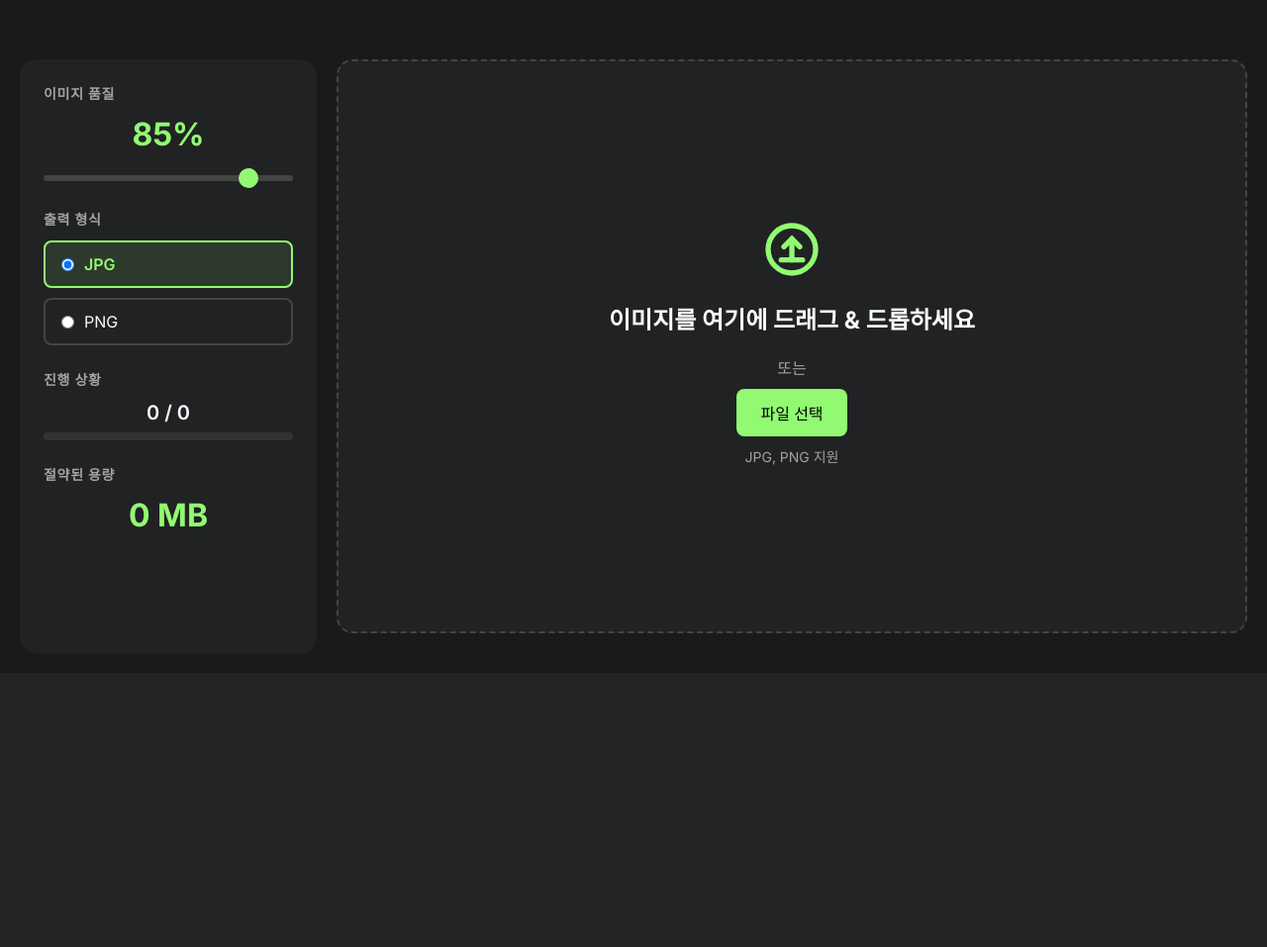
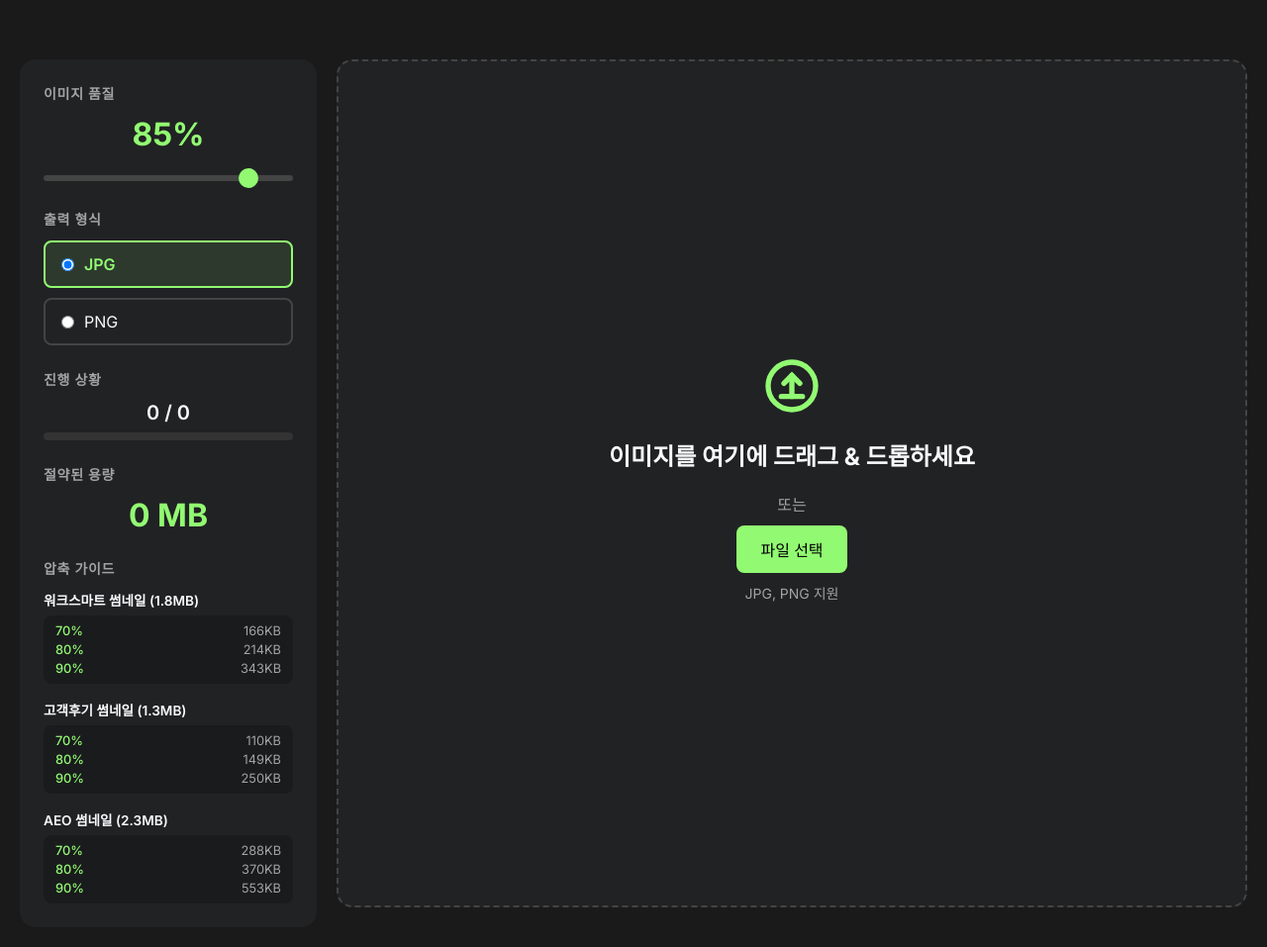
Before and after one commit to philip243/philip, a Flask app: page / in a window 1280 px wide. Shown: the part 193-1150 px from the top of the page at 99% size. Before the commit the page ends 833 px from the top, so only its background shows below. Run offline with Flask 3, Linux system fonts and the light colour scheme; some libraries are stand-ins or nearby versions.

Commit message:
Add compression guide to sidebar

```diff
--- a/static/style.css
+++ b/static/style.css
@@ -406,6 +406,45 @@ input[type=range]::-webkit-slider-thumb:hover {
     color: white;
 }
 
+/* Compression Guide */
+.compression-guide {
+    display: flex;
+    flex-direction: column;
+    gap: 16px;
+    font-size: 0.8rem;
+}
+
+.guide-item h4 {
+    color: var(--text-main);
+    font-size: 0.85rem;
+    margin-bottom: 6px;
+    font-weight: 600;
+}
+
+.guide-item ul {
+    list-style: none;
+    padding: 0;
+    background-color: rgba(0, 0, 0, 0.2);
+    border-radius: 8px;
+    padding: 8px 12px;
+}
+
+.guide-item li {
+    display: flex;
+    justify-content: space-between;
+    color: var(--text-muted);
+    margin-bottom: 4px;
+}
+
+.guide-item li:last-child {
+    margin-bottom: 0;
+}
+
+.guide-item li span:first-child {
+    color: var(--primary-color);
+    font-weight: 500;
+}
+
 /* Responsive */
 @media (max-width: 1024px) {
     .main-layout {
--- a/templates/index.html
+++ b/templates/index.html
@@ -58,6 +58,36 @@
                     <div class="total-saved" id="total-saved">0 MB</div>
                 </div>
 
+                <div class="sidebar-section">
+                    <h3>압축 가이드</h3>
+                    <div class="compression-guide">
+                        <div class="guide-item">
+                            <h4>워크스마트 썸네일 (1.8MB)</h4>
+                            <ul>
+                                <li><span>70%</span> <span>166KB</span></li>
+                                <li><span>80%</span> <span>214KB</span></li>
+                                <li><span>90%</span> <span>343KB</span></li>
+                            </ul>
+                        </div>
+                        <div class="guide-item">
+                            <h4>고객후기 썸네일 (1.3MB)</h4>
+                            <ul>
+                                <li><span>70%</span> <span>110KB</span></li>
+                                <li><span>80%</span> <span>149KB</span></li>
+                                <li><span>90%</span> <span>250KB</span></li>
+                            </ul>
+                        </div>
+                        <div class="guide-item">
+                            <h4>AEO 썸네일 (2.3MB)</h4>
+                            <ul>
+                                <li><span>70%</span> <span>288KB</span></li>
+                                <li><span>80%</span> <span>370KB</span></li>
+                                <li><span>90%</span> <span>553KB</span></li>
+                            </ul>
+                        </div>
+                    </div>
+                </div>
+
                 <button id="download-all-btn" class="download-all-btn" style="display: none;">
                     전체 ZIP 다운로드
                 </button>
```
